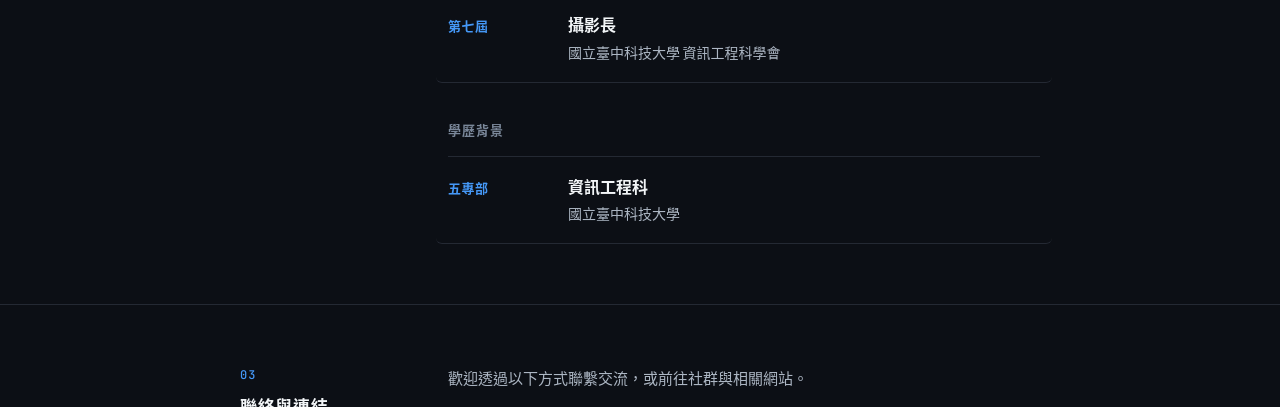
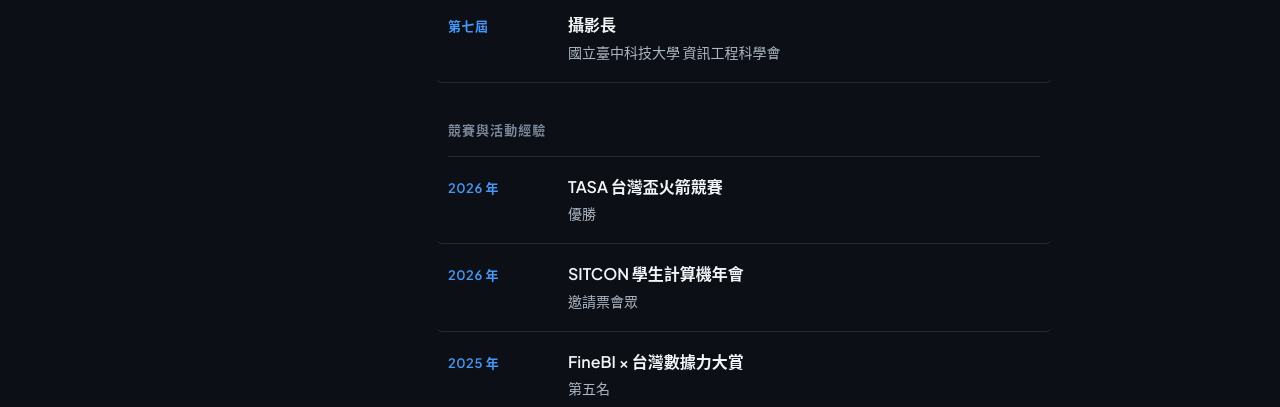
Before and after one commit to cpj0624/cpj0624.github.io, a plain HTML site: page index.html in a window 1280 px wide. Shown: the part 1030-1437 px from the top of the page. Drawn offline with Linux system fonts and the light colour scheme.

Commit message:
同步新增競賽與活動經驗至 PR #3

```diff
--- a/index.html
+++ b/index.html
@@ -223,6 +223,33 @@
             </div>
 
             <div class="record-group">
+              <h3 class="record-group-title">競賽與活動經驗</h3>
+              <ol class="record-list">
+                <li class="record-item">
+                  <span class="record-term">2026 年</span>
+                  <div class="record-body">
+                    <p class="record-role">TASA 台灣盃火箭競賽</p>
+                    <p class="record-org">優勝</p>
+                  </div>
+                </li>
+                <li class="record-item">
+                  <span class="record-term">2026 年</span>
+                  <div class="record-body">
+                    <p class="record-role">SITCON 學生計算機年會</p>
+                    <p class="record-org">邀請票會眾</p>
+                  </div>
+                </li>
+                <li class="record-item">
+                  <span class="record-term">2025 年</span>
+                  <div class="record-body">
+                    <p class="record-role">FineBI × 台灣數據力大賞</p>
+                    <p class="record-org">第五名</p>
+                  </div>
+                </li>
+              </ol>
+            </div>
+
+            <div class="record-group">
               <h3 class="record-group-title">學歷背景</h3>
               <ol class="record-list">
                 <li class="record-item">
```
Also changed, not shown: 1 other file.
